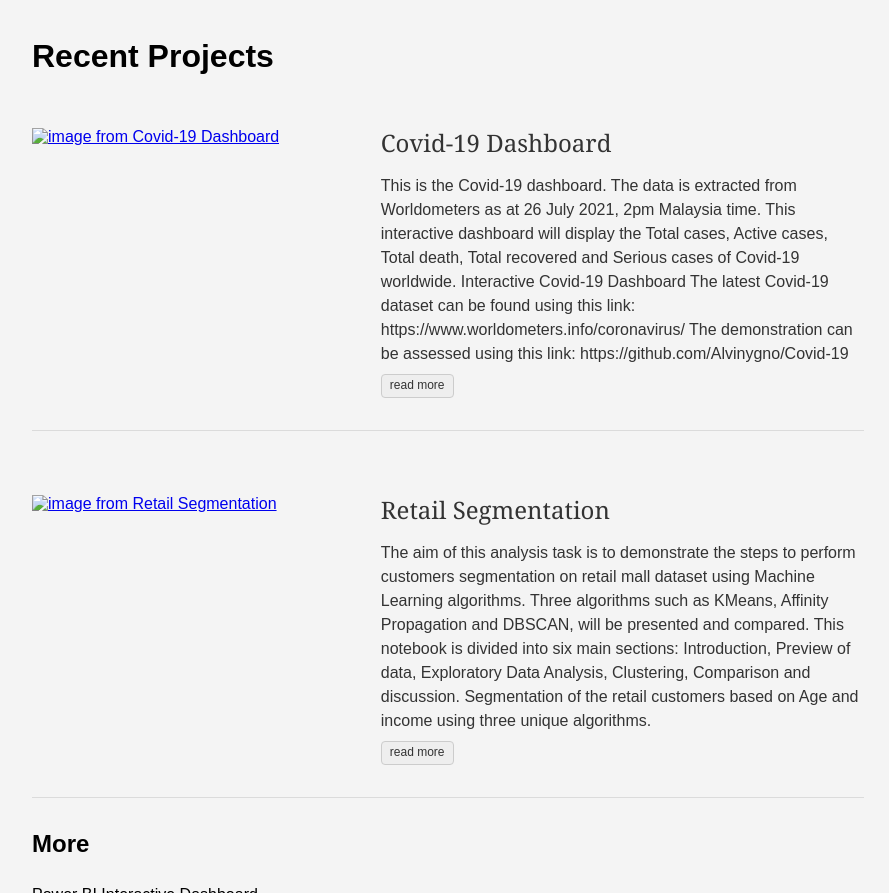
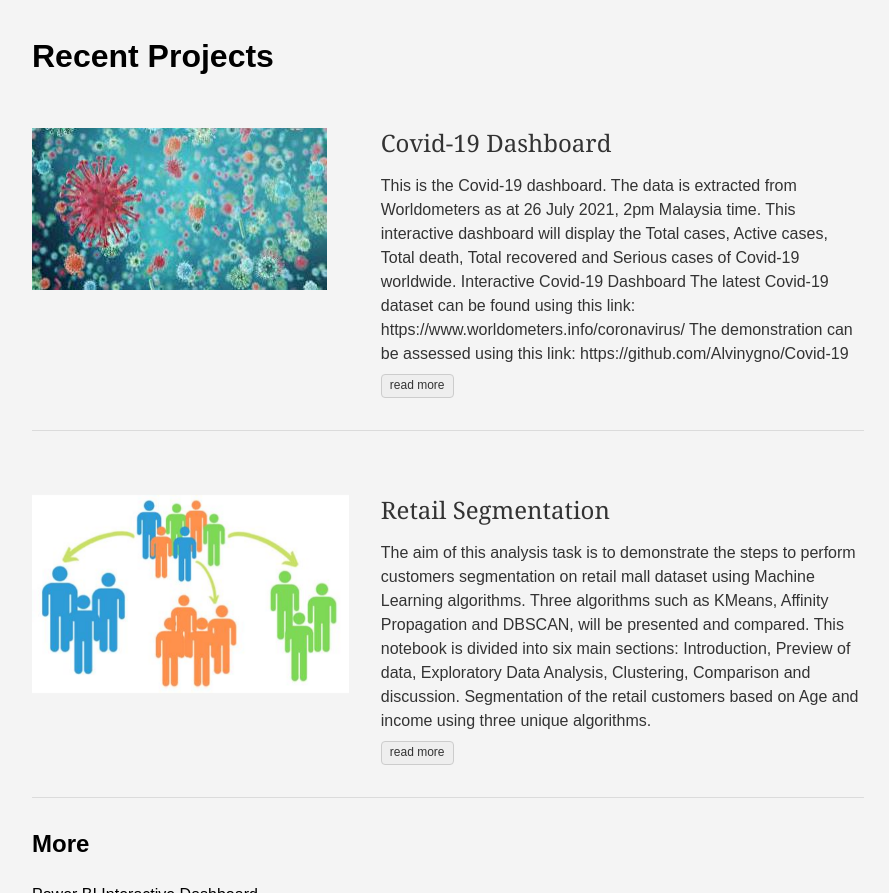
Before and after one commit to Alvinygno/Projects-and-Portfolio-AY, a plain HTML site: page index.html in a window 1280 px wide. Shown: the part 740-1633 px from the top of the page, without its empty margins (192-1081 px from the left). Drawn offline with Linux system fonts and the light colour scheme.

Commit message:
Update project portfolio

```diff
--- a/index.html
+++ b/index.html
@@ -169,7 +169,7 @@
 
         <div class="pr3-ns mb4 mb0-ns w-100 w-40-ns">
           <a href="./post/chapter-3/" class="db grow">
-            <img src="#ZgotmplZ" class="img" alt="image from Covid-19 Dashboard">
+            <img src="images/Covid19_theme.JPG" class="img" alt="image from Covid-19 Dashboard">
           </a>
         </div>
 
@@ -204,7 +204,7 @@ The demonstration can be assessed using this link: https://github.com/Alvinygno/
 
         <div class="pr3-ns mb4 mb0-ns w-100 w-40-ns">
           <a href="./post/chapter-2/" class="db grow">
-            <img src="#ZgotmplZ" class="img" alt="image from Retail Segmentation">
+            <img src="images/background_customer_segmentation.JPG" class="img" alt="image from Retail Segmentation">
           </a>
         </div>
 
```
Also changed, not shown: post/chapter-1/index.html (+1 -1 lines), post/chapter-2/index.html (+1 -1 lines), post/chapter-3/index.html (+1 -1 lines).
